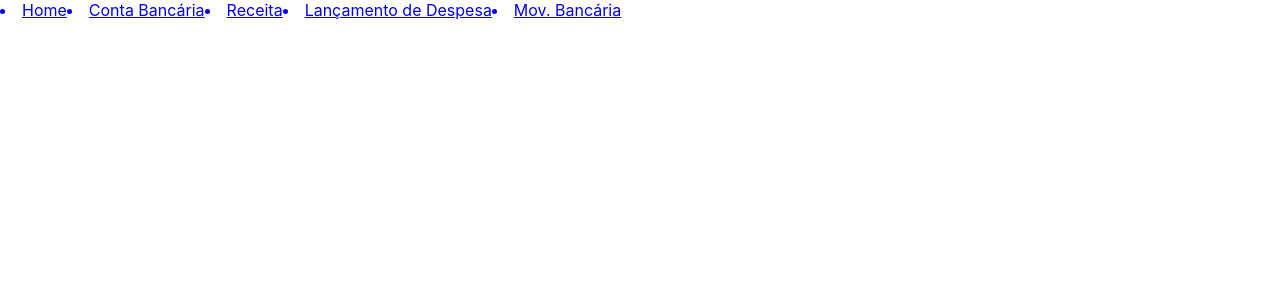
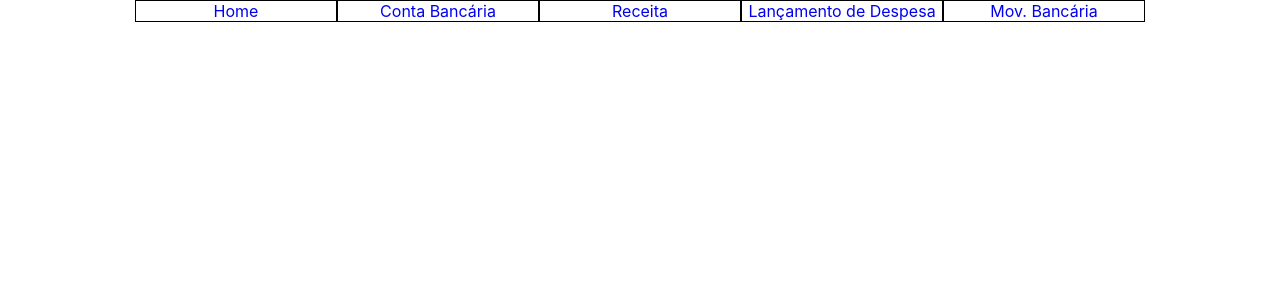
Before and after one commit to jwpires/ProjetoIntegradorSenac, a React (Create React App) app in the folder Projeto Integrador/projeto-cpf/: page / in a window 1280 px wide. Shown: the top 300 px of the page. Built offline with nearby package versions, Linux system fonts and the light colour scheme.

Commit message:
atualizando dados

```diff
--- a/Projeto Integrador/projeto-cpf/src/style/style.css
+++ b/Projeto Integrador/projeto-cpf/src/style/style.css
@@ -37,4 +37,14 @@
 /* *************Menu******************* */
 .flex-container-menu{
     display: flex;
+    list-style: none;
+    flex-direction: row;
+    justify-content: center;
 }
+
+.flex-container-menu a{
+    width: 200px;
+    border: 1px solid black;
+    text-align: center;
+    text-decoration: none;
+}
```
